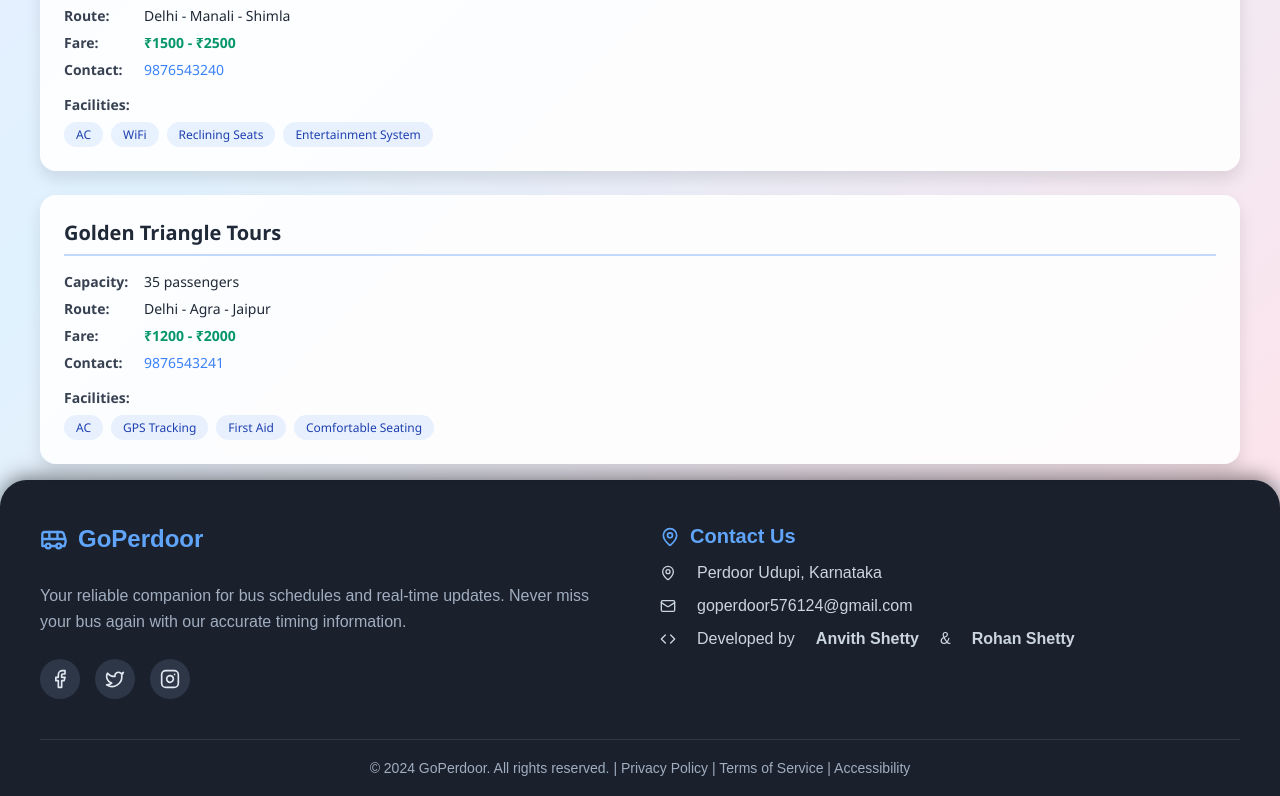
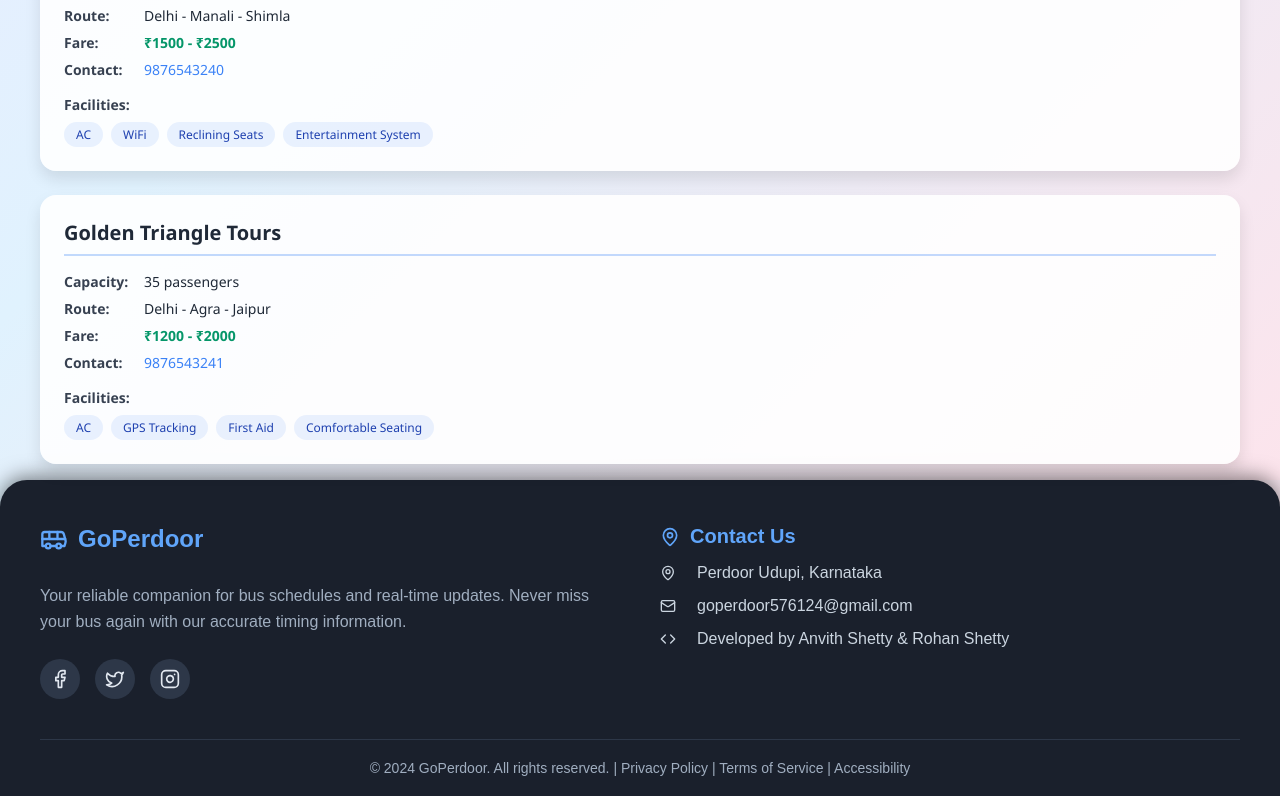
Before and after one commit to goperdoor/bus, a React (Create React App) app in the folder frontend/: page /RickshawBusManagement in a window 1280 px wide. Shown: the part 1118-1914 px from the top of the page. Built offline with nearby package versions, Linux system fonts and the light colour scheme.

Commit message:
Update Footer.js

```diff
--- a/frontend/src/components/Footer.js
+++ b/frontend/src/components/Footer.js
@@ -170,8 +170,7 @@ const Footer = () => {
 
             <div style={{ ...linkStyle, cursor: 'default' }}>
               <Code size={16} />
-            Developed by <strong className="mx-1 text-white">Anvith Shetty</strong> & <strong className="text-white">Rohan Shetty</strong>
-
+            Developed by Anvith Shetty & Rohan Shetty
             </div>
 
           </div>
```
